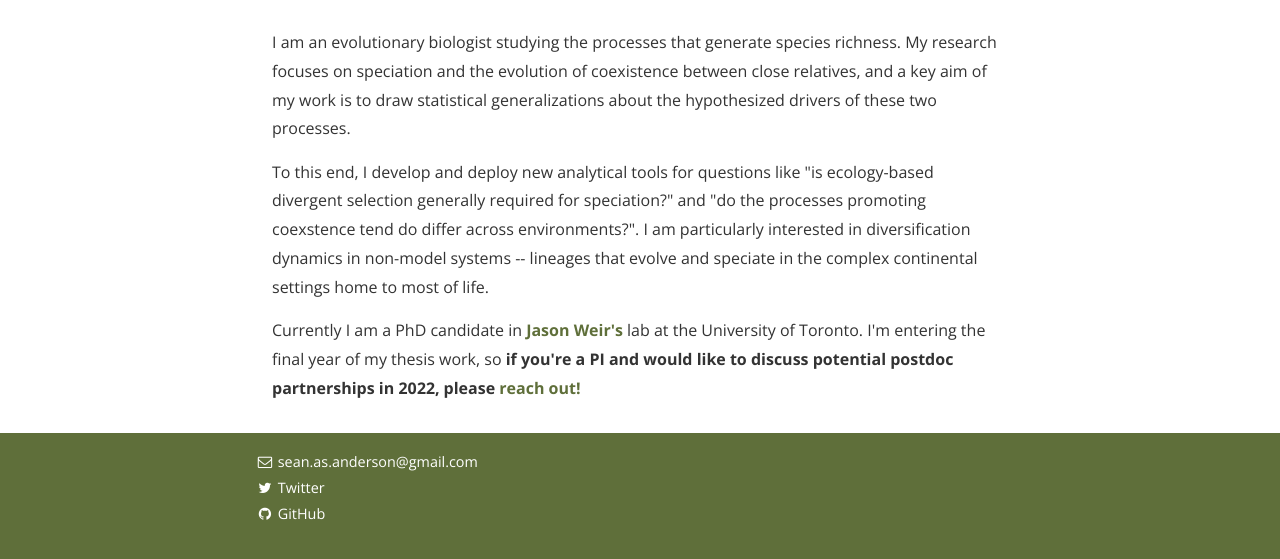
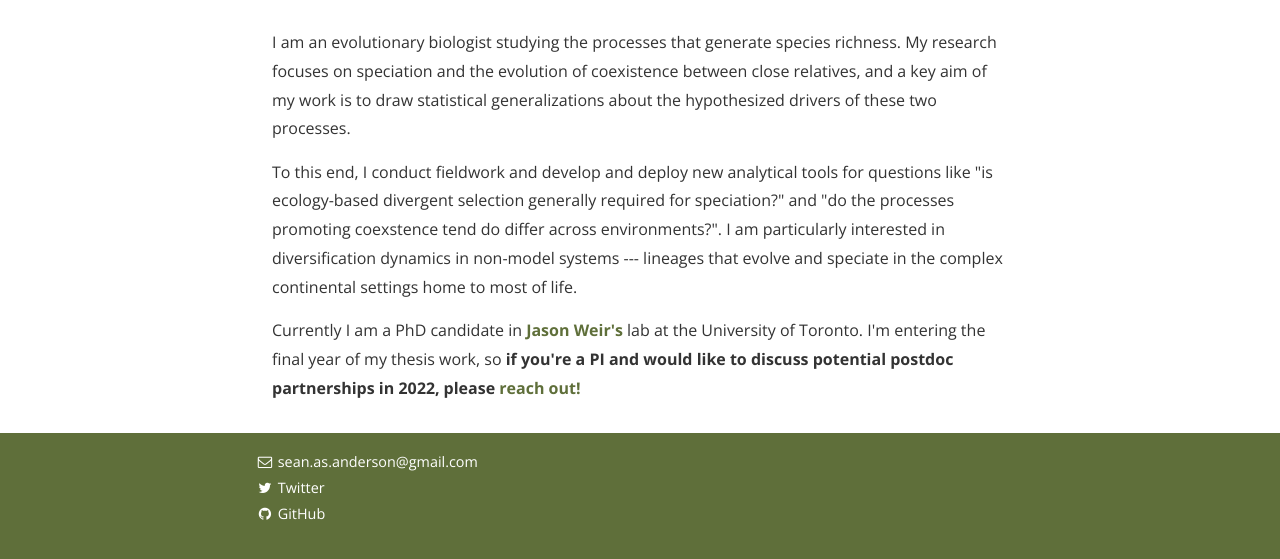
Before and after one commit to SeanASAnderson/SeanASAnderson.github.io, a Jekyll site: the page built from index.html, in a window 1280 px wide and 1019 px high, cut to the strip 460-1019 px from the top of the window. Built offline with Jekyll 4.4.1, drawn with Linux system fonts in a browser that asks for light colours; nearby versions of some CDN libraries; some web fonts are replaced; the list of posts is cut into pages by our own code.

Commit message:
changing intro text

```diff
--- a/index.html
+++ b/index.html
@@ -46,7 +46,7 @@
 <body>
   <!--<h1> <center> Welcome! </center> </h1>-->
   <p> I am an evolutionary biologist studying the processes that generate species richness. My research focuses on speciation and the evolution of coexistence between close relatives, and a key aim of my work is to draw statistical generalizations about the hypothesized drivers of these two processes.</p>
-  <p> To this end, I develop and deploy new analytical tools for questions like "is ecology-based divergent selection generally required for speciation?" and "do the processes promoting coexstence tend do differ across environments?". I am particularly interested in diversification dynamics in non-model systems -- lineages that evolve and speciate in the complex continental settings home to most of life. </p>
+  <p> To this end, I conduct fieldwork and develop and deploy new analytical tools for questions like "is ecology-based divergent selection generally required for speciation?" and "do the processes promoting coexstence tend do differ across environments?". I am particularly interested in diversification dynamics in non-model systems --- lineages that evolve and speciate in the complex continental settings home to most of life. </p>
   <p> Currently I am a PhD candidate in <a href="https://www.utsc.utoronto.ca/~jweir"/> <b>Jason Weir's </a> </b> lab at the University of Toronto. I'm entering the final year of my thesis work, so <b> if you're a PI and would like to discuss potential postdoc partnerships in 2022, please <a href="mailto:sean.as.anderson@gmail.com">reach out!</a></b> </p>
 
   </body>
```
